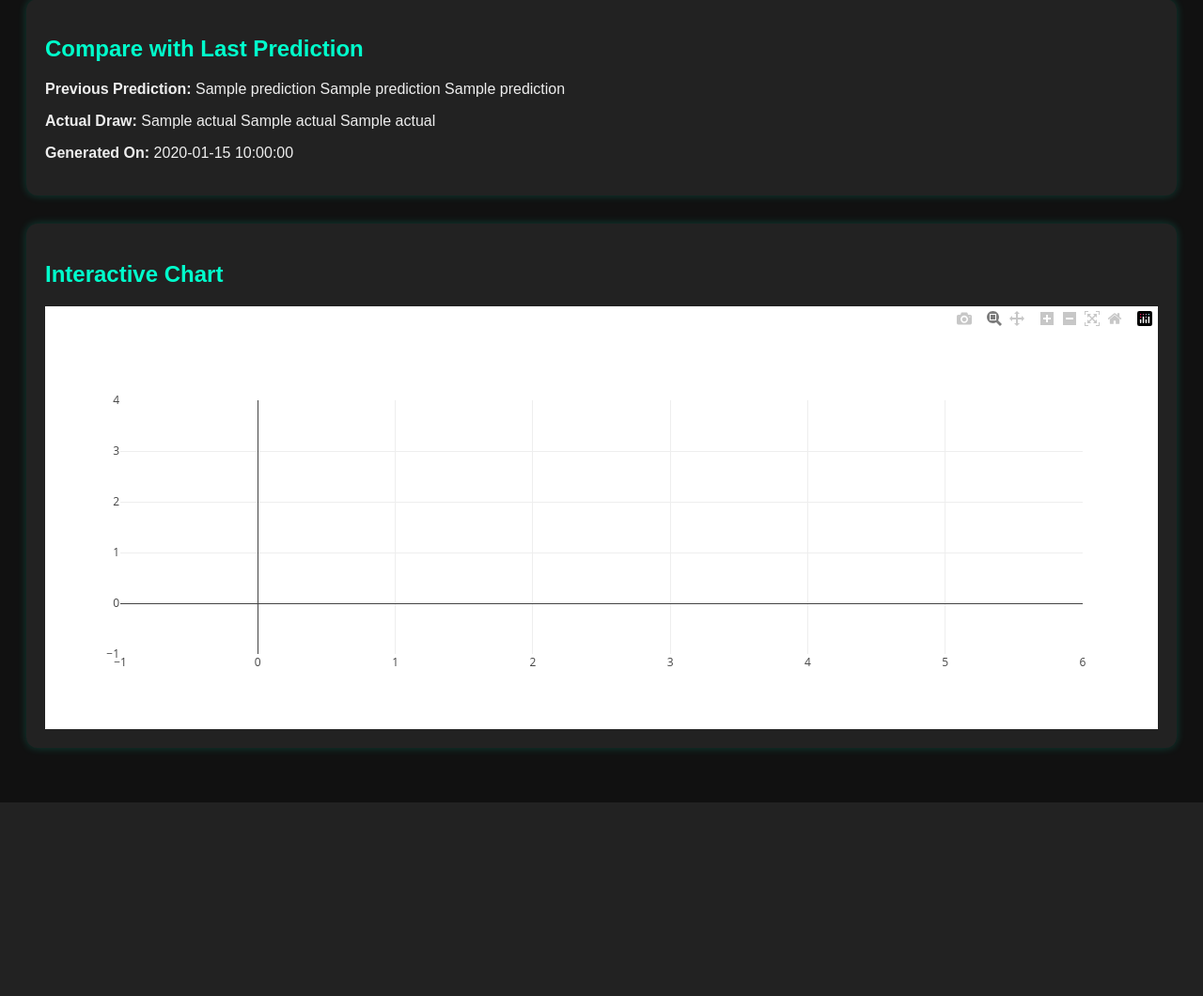
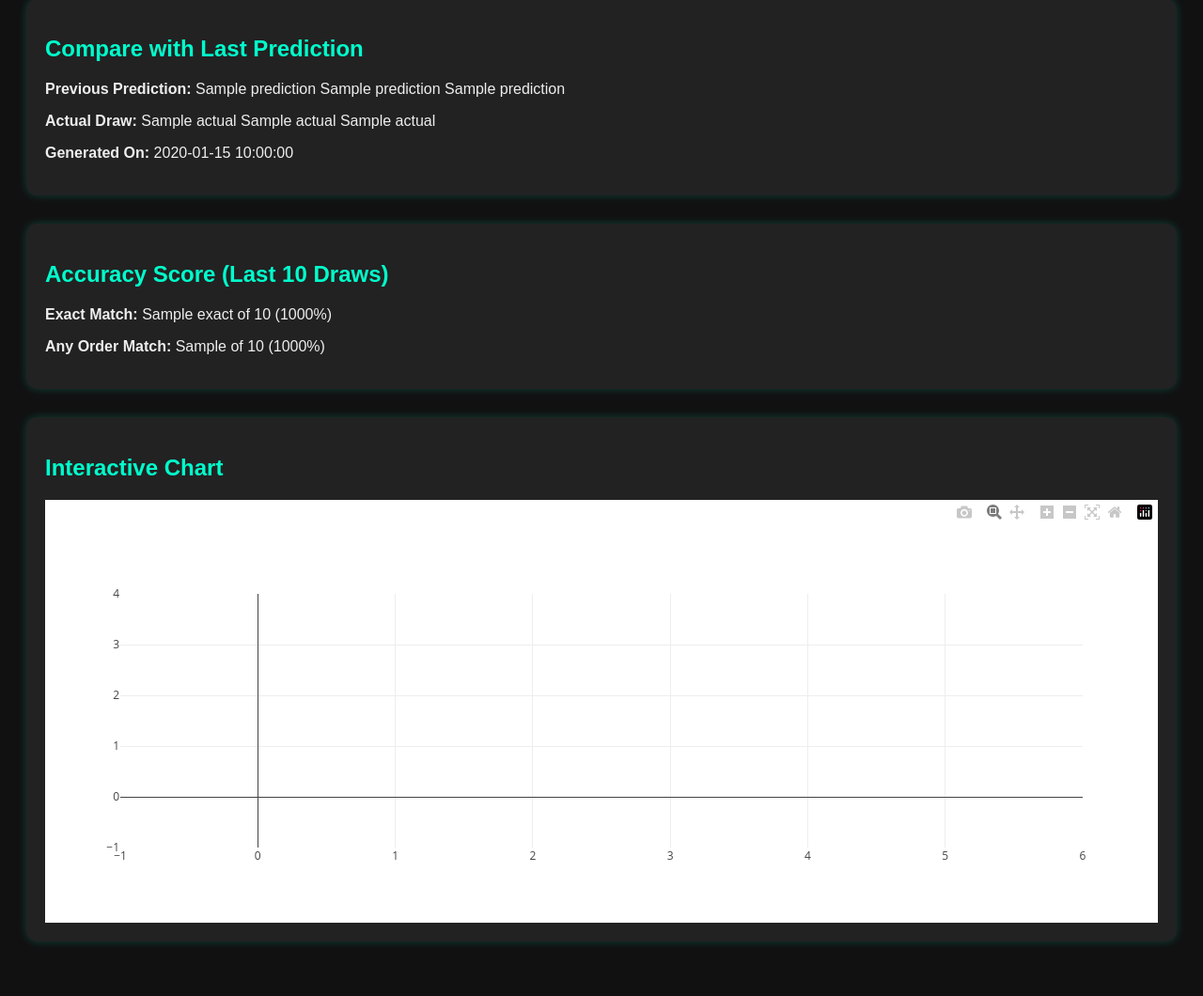
Before and after one commit to GAPick3/GA-Cash3-Predictor, a Flask app: template templates/index.html in a window 1280 px wide. Shown: the part 555-1615 px from the top of the page at 94% size. Before the commit the page ends 1409 px from the top, so only its background shows below. Run offline with Flask 3, Linux system fonts and the light colour scheme; the template is opened without the code that fills it: most values are stand-ins (such as "Sample title", 1, 10 or a date in 2020); some libraries are stand-ins or nearby versions.

Commit message:
Update index.html

```diff
--- a/templates/index.html
+++ b/templates/index.html
@@ -40,6 +40,12 @@
     {% endif %}
 
     <div class="section card">
+        <h2>Accuracy Score (Last {{ accuracy.total }} Draws)</h2>
+        <p><strong>Exact Match:</strong> {{ accuracy.exact }} of {{ accuracy.total }} ({{ ((accuracy.exact / accuracy.total) * 100) | round(1) }}%)</p>
+        <p><strong>Any Order Match:</strong> {{ accuracy.any_order }} of {{ accuracy.total }} ({{ ((accuracy.any_order / accuracy.total) * 100) | round(1) }}%)</p>
+    </div>
+
+    <div class="section card">
         <h2>Interactive Chart</h2>
         <div id="chart"></div>
         <script>
```
